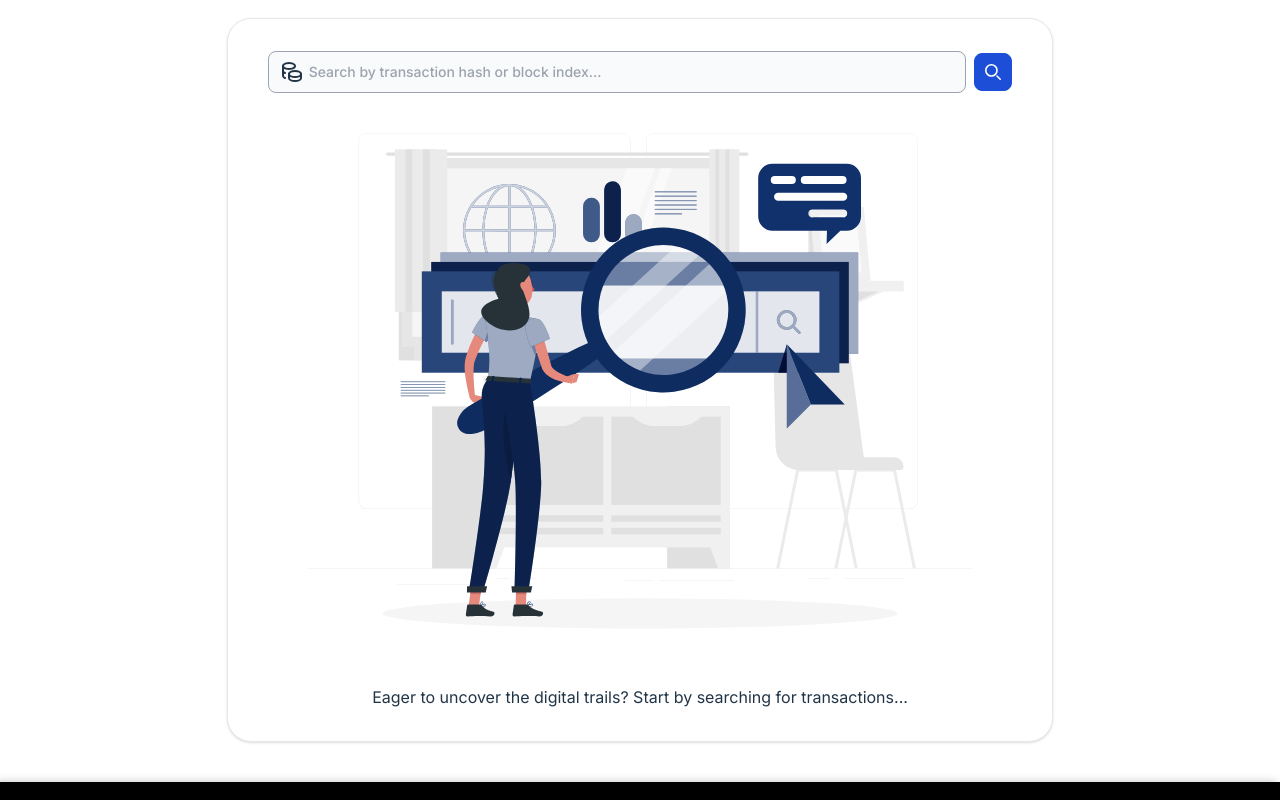
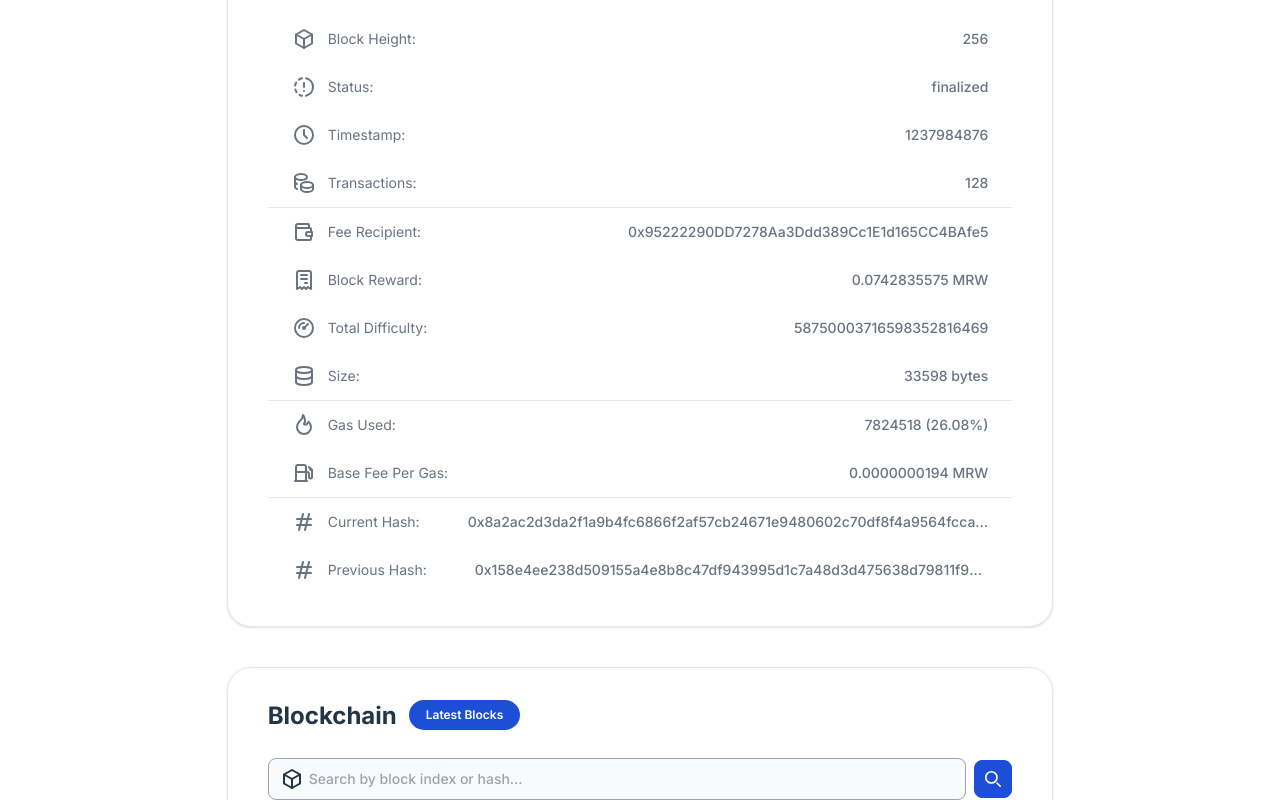
Before and after one commit to rowpacmal/marwcoin, a React (Vite) app in the folder frontend/: page /blocks in a window 1280 px wide. Shown: the part 380-1180 px from the top of the page. Built offline with nearby package versions, Linux system fonts and the light colour scheme.

Commit message:
Created and updated block explorer components

```diff
--- /dev/null
+++ b/frontend/src/components/explorer/BlockSearch.jsx
@@ -0,0 +1,23 @@
+import { useSearchBlock } from '../../hooks/useSearchBlock';
+import { SearchForm } from '../transaction/SearchForm';
+import { Notice } from '../transaction/Notice';
+import { IconBox } from '@tabler/icons-react';
+
+export const BlockSearch = ({ setBlocks }) => {
+	const { mutate, status, error } = useSearchBlock(setBlocks);
+
+	return (
+		<>
+			<SearchForm
+				mutate={mutate}
+				icon={<IconBox />}
+				placeholder={'Search by block index or hash...'}
+			/>
+			<Notice
+				status={status}
+				error={error}
+				successMsg={'Here is the search result:'}
+			/>
+		</>
+	);
+};
--- /dev/null
+++ b/frontend/src/components/explorer/BlockTable.jsx
@@ -0,0 +1,49 @@
+import searchBlockSvg from '../../assets/search_block_illustration.svg';
+import { TableHeader } from '../table/TableHeader';
+import { TableCell } from '../table/TableCell';
+import { Poster } from '../Poster';
+
+export const BlockTable = ({ blocks }) => {
+	return (
+		<>
+			{blocks.length ? (
+				<div className="relative overflow-x-auto max-h-96">
+					<table className="md:w-full w-max text-sm text-left rtl:text-right text-gray-500">
+						<thead className="text-xs text-gray-800 uppercase bg-sky-50">
+							<tr>
+								<TableHeader title="Index" />
+								<TableHeader title="Hash" />
+								<TableHeader title="Txn" />
+
+								<th></th>
+							</tr>
+						</thead>
+
+						<tbody>
+							{blocks?.map((block) => (
+								<tr key={block.index} className="bg-white border-b">
+									<TableCell value={block.index} />
+									<TableCell value={block.hash} />
+									<TableCell value={block.transactions.length} />
+
+									<td className="text-right px-6 max-w-4">
+										<button className="text-white bg-blue-700 border-0 hover:bg-blue-900 focus:ring-4 focus:outline-none focus:ring-blue-300 font-semibold rounded-lg text-sm w-full sm:w-auto px-6 py-2 text-center">
+											View
+										</button>
+									</td>
+								</tr>
+							))}
+						</tbody>
+					</table>
+				</div>
+			) : (
+				<Poster
+					src={searchBlockSvg}
+					message={
+						'Our block explorer lets you  unravel every transaction, track wallet activity, and gain insights into the Marw network.'
+					}
+				/>
+			)}
+		</>
+	);
+};
--- a/frontend/src/components/explorer/BlockView.jsx
+++ b/frontend/src/components/explorer/BlockView.jsx
@@ -1,5 +1,6 @@
-import { Overview } from './Overview';
+import { BlockInfo } from './BlockInfo';
 import viewBlockSvg from '../../assets/view_block_illustration.svg';
+import { Poster } from '../Poster';
 
 export const BlockView = () => {
 	const block = true;
@@ -9,19 +10,14 @@ export const BlockView = () => {
 			<h2 className="text-2xl font-bold">View Block</h2>
 
 			{block ? (
-				<Overview />
+				<BlockInfo block={block} />
 			) : (
-				<div className="flex flex-col items-center">
-					<img
-						src={viewBlockSvg}
-						className="w-80 mb-6"
-						alt="Illustration of transaction search"
-					/>
-					<p className="text-md font-normal text-center">
-						Eager to uncover the digital trails? Start by searching for
-						transactions
-					</p>
-				</div>
+				<Poster
+					src={viewBlockSvg}
+					message={
+						'Want to see the inner workings of a Marw block? Start by searching for blocks...'
+					}
+				/>
 			)}
 		</div>
 	);
--- a/frontend/src/components/explorer/BlockchainView.jsx
+++ b/frontend/src/components/explorer/BlockchainView.jsx
@@ -1,14 +1,19 @@
 import { useState } from 'react';
-import { SearchTransaction } from '../transaction/SearchTransaction';
-import { TransactionTable } from '../transaction/TransactionTable';
+import { BlockSearch } from './BlockSearch';
+import { BlockTable } from './BlockTable';
+import { LatestBlockButton } from './LatestBlockButton';
 
 export const BlockchainView = () => {
-	const [transactions, setTransactions] = useState([]);
+	const [blocks, setBlocks] = useState([]);
 
 	return (
 		<div className="w-full md:w-2/3 py-8 px-10 bg-white border border-gray-200 rounded-3xl shadow flex flex-col gap-5 mx-auto">
-			<SearchTransaction setTransactions={setTransactions} />
-			<TransactionTable transactions={transactions} />
+			<div className="flex gap-3 items-start md:flex-row flex-col">
+				<h2 className="text-2xl font-bold">Blockchain</h2>
+				<LatestBlockButton setBlocks={setBlocks} />
+			</div>
+			<BlockSearch setBlocks={setBlocks} />
+			<BlockTable blocks={blocks} />
 		</div>
 	);
 };
--- /dev/null
+++ b/frontend/src/components/explorer/LatestBlockButton.jsx
@@ -0,0 +1,19 @@
+import { useLatestBlock } from '../../hooks/useLatestBlock';
+
+export const LatestBlockButton = ({ setBlocks }) => {
+	const { mutate } = useLatestBlock(setBlocks);
+
+	const handleButton = () => {
+		mutate();
+	};
+
+	return (
+		<button
+			type="button"
+			className="text-white bg-blue-700 hover:bg-blue-900 focus:outline-none focus:ring-4 focus:ring-blue-300 font-semibold rounded-full text-xs px-4 py-1.5 text-center me-2 mb-2"
+			onClick={handleButton}
+		>
+			Latest Blocks
+		</button>
+	);
+};
```
